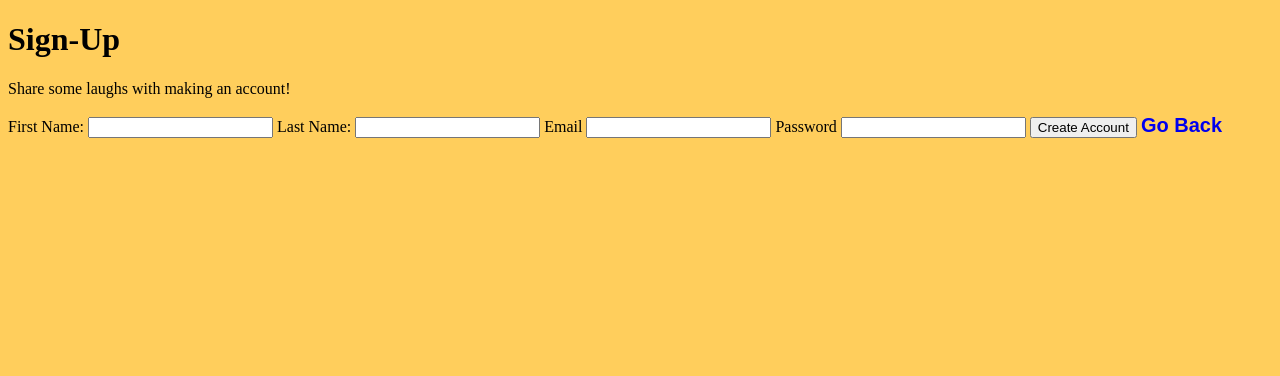
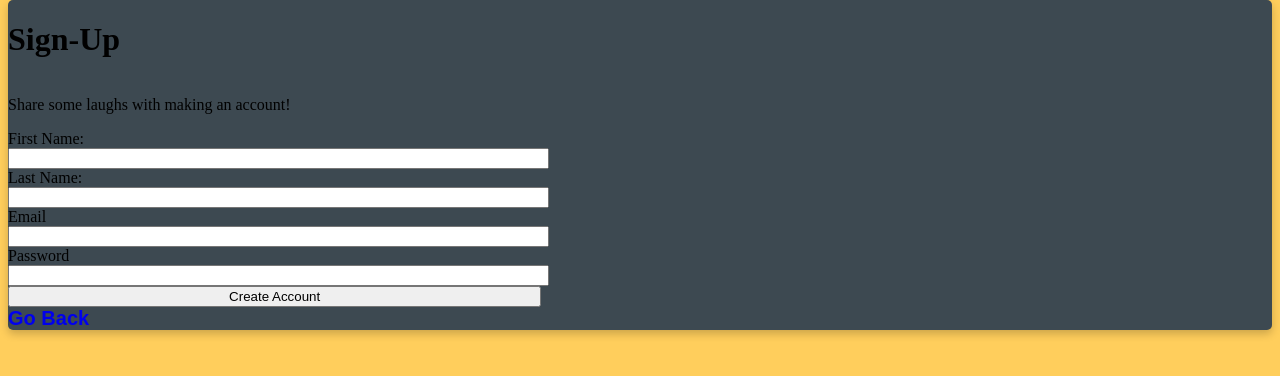
Before and after one commit to jeseekia/laugh_factory_app, a Flask app: page /signup/ in a window 1280 px wide. Shown: the part 113-489 px from the top of the page. Run offline with Flask 2, Linux system fonts and the light colour scheme.

Commit message:
updated signup page - need to fix css

```diff
--- a/laughfactory/static/css/style.css
+++ b/laughfactory/static/css/style.css
@@ -34,6 +34,32 @@ a {
   color: white;
 }
 
+.card {
+  box-shadow: 0 4px 8px 0 rgba(0, 0, 0, 0.2);
+  transition: 0.3s;
+  border-radius: 5px; /* 5px rounded corners */
+  background-color: #3D4951;
+  display: flex;
+  flex-direction: column;
+  align-content: center;
+  justify-content: center;
+}
+
+form {
+  display: flex;
+  flex-direction: column;
+  align-content: center;
+  justify-content: center;
+}
+
+input {
+  width: 40em;
+}
+
+button {
+  width: 40em;
+}
+
 body {
   background-color: #FFCE5C;
 }
--- /dev/null
+++ b/laughfactory/static/scss/card.scss
@@ -0,0 +1,27 @@
+$main-color: #3D4951;
+
+.card {
+    box-shadow: 0 4px 8px 0 rgba(0,0,0,0.2);
+    transition: 0.3s;
+    border-radius: 5px; /* 5px rounded corners */
+    background-color: $main-color;
+    display: flex;
+    flex-direction: column;
+    align-content: center;
+    justify-content: center;
+}
+
+form{
+    display: flex;
+    flex-direction: column;
+    align-content: center;
+    justify-content: center;
+}
+
+input{
+    width: 40em;
+}
+
+button{
+    width: 40em;
+}
--- a/laughfactory/static/scss/style.scss
+++ b/laughfactory/static/scss/style.scss
@@ -1,5 +1,6 @@
 
 @import "./navbar.scss";
+@import "./card.scss";
 
 $main-color: #FFCE5C;
 
--- a/laughfactory/templates/signup.html
+++ b/laughfactory/templates/signup.html
@@ -20,9 +20,10 @@
 
         </div>
     </nav>
-    <form action="POST">
+    <div class="card">
         <h1>Sign-Up</h1>
         <p>Share some laughs with making an account!</p>
+        <form action="POST">
             <label for="fname" id="fname-label">First Name: </label>
             <input type="text" name="fname" id="fname">
             <label for="lname" id="lname-label">Last Name: </label>
@@ -32,8 +33,10 @@
             <label for="password" id="password-label">Password</label>
             <input type="password" name="password" id="password">
             <button>Create Account</button>
+        </form>
         <a href="/memes">Go Back</a>
-    </form>
+    </div>
+
 
 </body>
 </html>
```
Also changed, not shown: 1 other file. Lines whose indentation alone changed are shown as unchanged.
